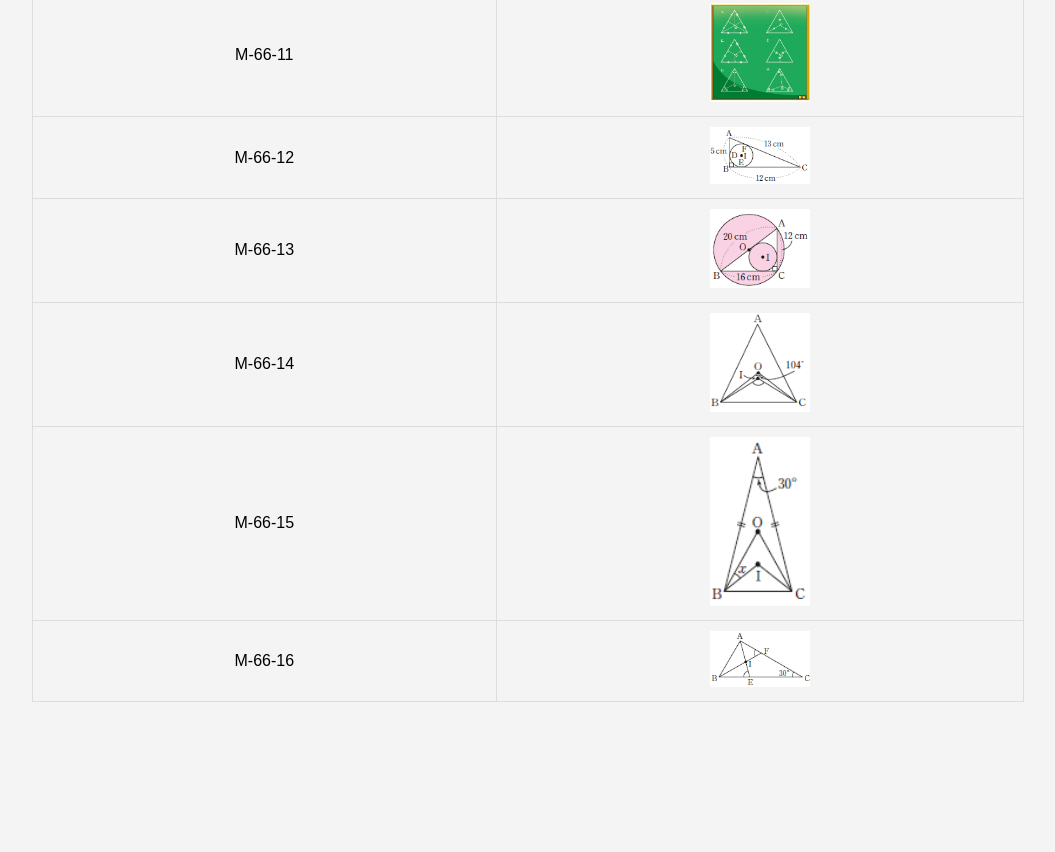
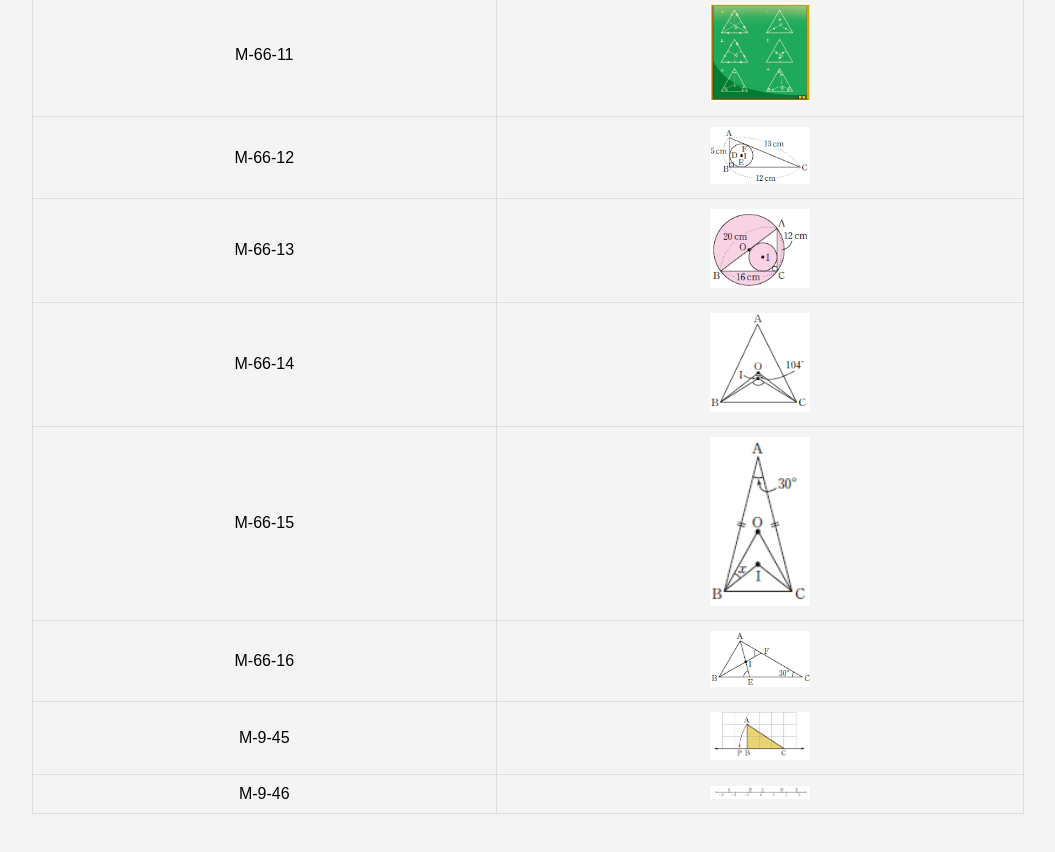
Before and after one commit to eduwang/mcd_itemImageArchive, a website built with Vite: page index.html in a window 1280 px wide. Shown: the part 5108-5960 px from the top of the page, without its empty margins (112-1167 px from the left). Before the commit the page ends 5850 px from the top, so only its background shows below. Built offline with nearby package versions, Linux system fonts and the light colour scheme.

Commit message:
박수민 문항

```diff
--- a/index.html
+++ b/index.html
@@ -242,6 +242,14 @@
                 <td>M-66-16</td>
                 <td><img src="./public/K/M-66-16.png" alt="문항 이미지" class="thumbnail" onclick="showImage(this.src)"/></td>
             </tr>
+            <tr>
+                <td>M-9-45</td>
+                <td><img src="./public/K/M-9-45.png" alt="문항 이미지" class="thumbnail" onclick="showImage(this.src)"/></td>
+            </tr>
+            <tr>
+                <td>M-9-46</td>
+                <td><img src="./public/K/M-9-46.png" alt="문항 이미지" class="thumbnail" onclick="showImage(this.src)"/></td>
+            </tr>
         </tbody>
     </table>
     <!-- 모달 창 -->
```
Also changed, not shown: public/K/M-9-45.png (added), public/K/M-9-46.png (added).
